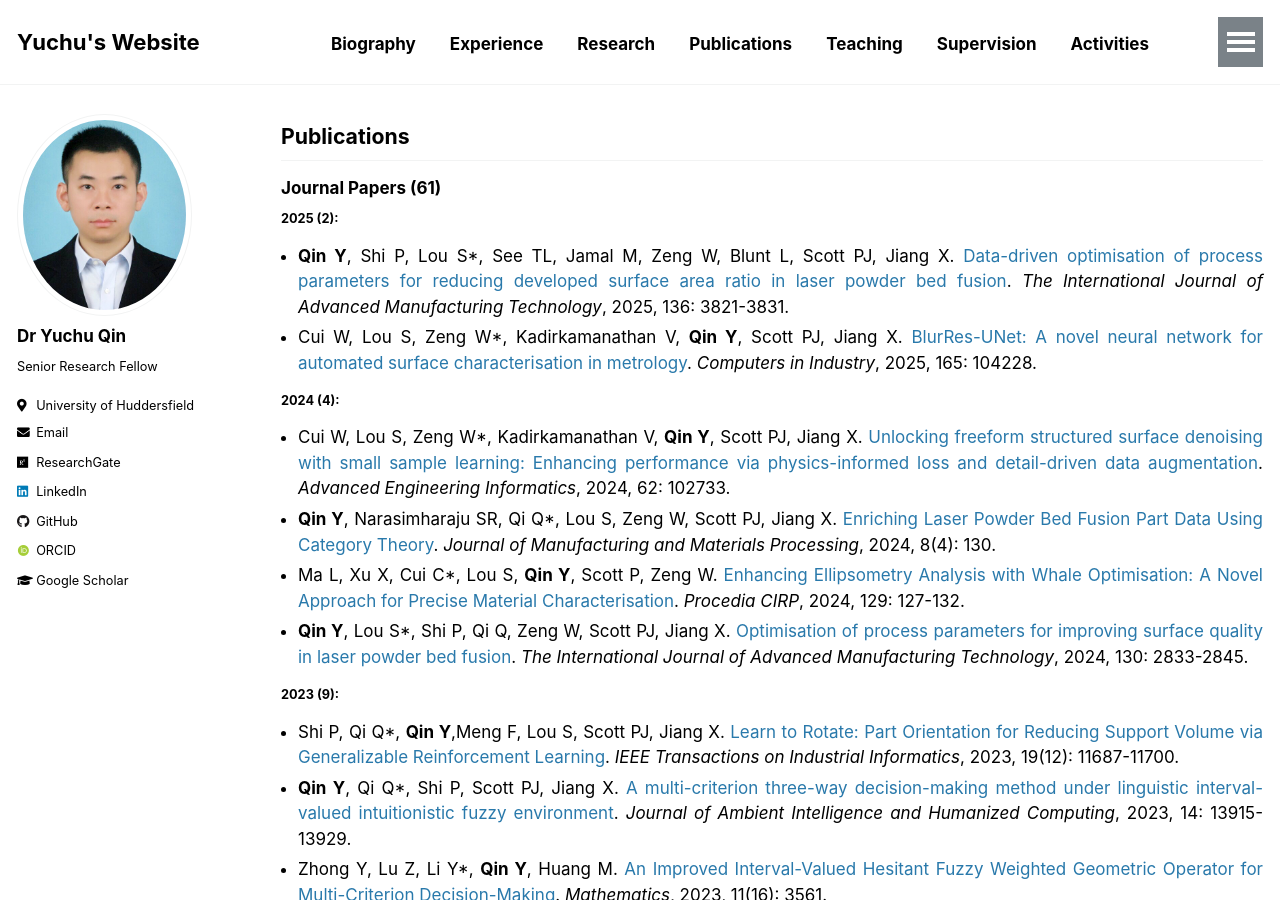
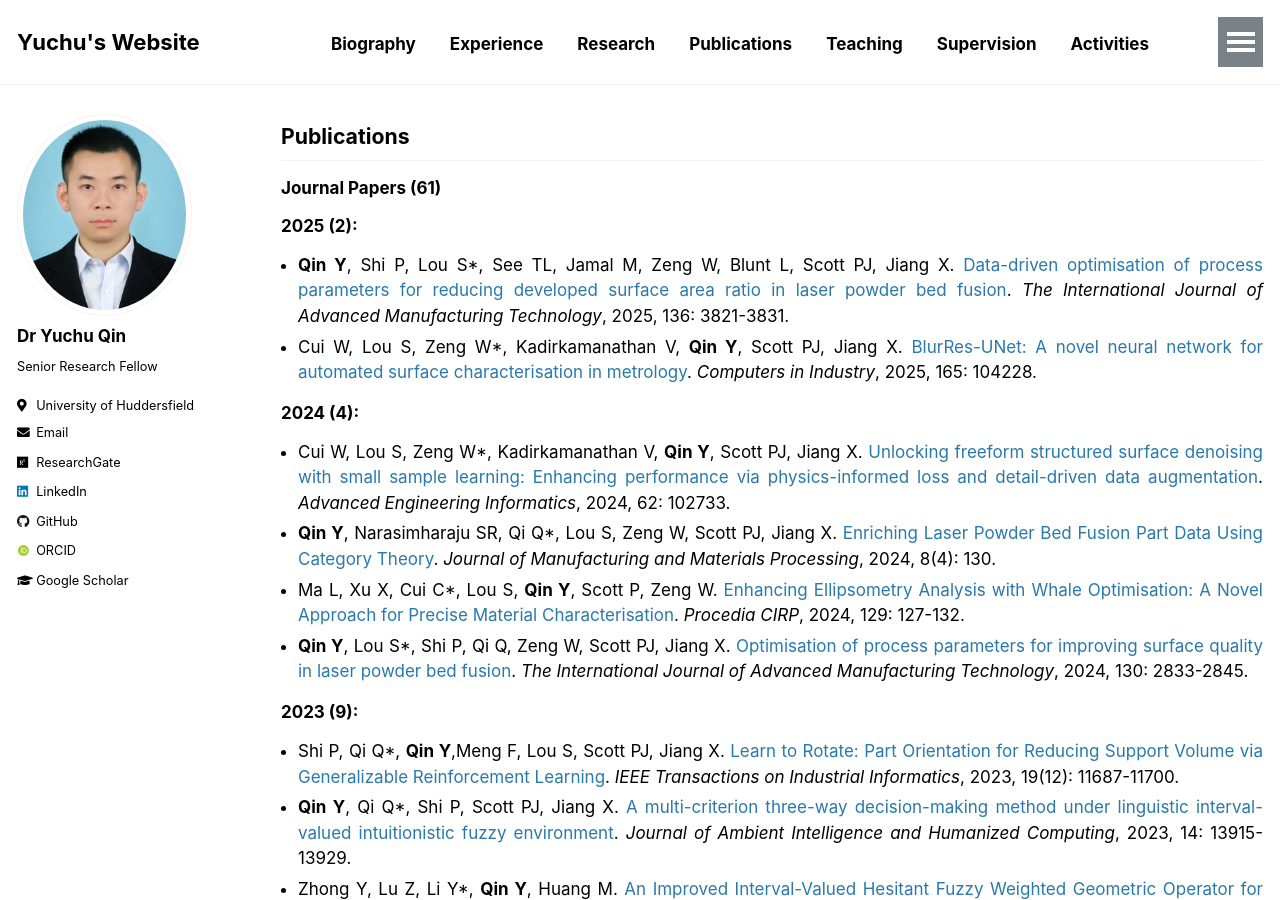
Before and after one commit to yuchu-qin/yuchu-qin.github.io, a Jekyll site: the page built from _pages/publications.md, in a window 1280 px wide and 900 px high. Built offline with Jekyll 4.4.1, drawn with Linux system fonts in a browser that asks for light colours; some web fonts are replaced; our own code applies the rules of GitHub Pages for plain Markdown files.

```diff
--- a/_pages/publications.md
+++ b/_pages/publications.md
@@ -5,17 +5,17 @@ author_profile: true
 
 ## Publications
 ### Journal Papers (61)
-#### 2025 (2):
+### 2025 (2):
 - **Qin Y**, Shi P, Lou S*, See TL, Jamal M, Zeng W, Blunt L, Scott PJ, Jiang X. [Data-driven optimisation of process parameters for reducing developed surface area ratio in laser powder bed fusion](https://link.springer.com/article/10.1007/s00170-025-15038-4). _The International Journal of Advanced Manufacturing Technology_, 2025, 136: 3821-3831.
 - Cui W, Lou S, Zeng W*, Kadirkamanathan V, **Qin Y**, Scott PJ, Jiang X. [BlurRes-UNet: A novel neural network for automated surface characterisation in metrology](https://www.sciencedirect.com/science/article/pii/S0166361524001568). _Computers in Industry_, 2025, 165: 104228.
 
-#### 2024 (4):
+### 2024 (4):
 - Cui W, Lou S, Zeng W*, Kadirkamanathan V, **Qin Y**, Scott PJ, Jiang X. [Unlocking freeform structured surface denoising with small sample learning: Enhancing performance via physics-informed loss and detail-driven data augmentation](https://www.sciencedirect.com/science/article/pii/S1474034624003811). _Advanced Engineering Informatics_, 2024, 62: 102733.
 - **Qin Y**, Narasimharaju SR, Qi Q*, Lou S, Zeng W, Scott PJ, Jiang X. [Enriching Laser Powder Bed Fusion Part Data Using Category Theory](https://www.mdpi.com/2504-4494/8/4/130). _Journal of Manufacturing and Materials Processing_, 2024, 8(4): 130.
 - Ma L, Xu X, Cui C*, Lou S, **Qin Y**, Scott P, Zeng W. [Enhancing Ellipsometry Analysis with Whale Optimisation: A Novel Approach for Precise Material Characterisation](https://www.sciencedirect.com/science/article/pii/S2212827124011594). _Procedia CIRP_, 2024, 129: 127-132.
 - **Qin Y**, Lou S*, Shi P, Qi Q, Zeng W, Scott PJ, Jiang X. [Optimisation of process parameters for improving surface quality in laser powder bed fusion](https://link.springer.com/article/10.1007/s00170-023-12826-8). _The International Journal of Advanced Manufacturing Technology_, 2024, 130: 2833-2845.
 
-#### 2023 (9):
+### 2023 (9):
 - Shi P, Qi Q*, **Qin Y**,Meng F, Lou S, Scott PJ, Jiang X. [Learn to Rotate: Part Orientation for Reducing Support Volume via Generalizable Reinforcement Learning](https://ieeexplore.ieee.org/abstract/document/10054468). _IEEE Transactions on Industrial Informatics_, 2023, 19(12): 11687-11700.
 - **Qin Y**, Qi Q*, Shi P, Scott PJ, Jiang X. [A multi-criterion three-way decision-making method under linguistic interval-valued intuitionistic fuzzy environment](https://link.springer.com/article/10.1007/s12652-022-04102-6). _Journal of Ambient Intelligence and Humanized Computing_, 2023, 14: 13915-13929.
 - Zhong Y, Lu Z, Li Y*, **Qin Y**, Huang M. [An Improved Interval-Valued Hesitant Fuzzy Weighted Geometric Operator for Multi-Criterion Decision-Making](https://www.mdpi.com/2227-7390/11/16/3561). _Mathematics_, 2023, 11(16): 3561.
@@ -26,21 +26,21 @@ author_profile: true
 - **Qin Y**, Qi Q*, Shi P, Lou S, Scott PJ, Jiang X. [Multi-Attribute Decision-Making Methods in Additive Manufacturing: The State of the Art](https://www.mdpi.com/2227-9717/11/2/497). _Processes_, 2023, 11(2): 497.
 - Zhong Y, Zhang H, Cao L, Li Y*, **Qin Y**, Luo X. [Power Muirhead mean operators of interval-valued intuitionistic fuzzy values in the framework of Dempster–Shafer theory for multiple criteria decision-making](https://link.springer.com/article/10.1007/s00500-022-07595-7). _Soft Computing_, 2023, 27: 763-782.
 
-#### 2022 (5):
+### 2022 (5):
 - Huang M, Zheng N, **Qin Y***, Tang Z, Zhang H, Fan B, Qin L. [Description Logic Ontology-Supported Part Orientation for Fused Deposition Modelling](https://www.mdpi.com/2227-9717/10/7/1290). _Processes_, 2022, 10(7): 1290.
 - Qin L, Huang M, Tang Z*, Zhong Y, **Qin Y**, Liu T. Coaxiality Evaluation Method of Shaft Parts for Double Least Material Requirements. _Journal of Mechanical Engineering_, 58(9): 231-243.
 - Li Z, Huang M, Zhong Y, **Qin Y***. [A Description Logic Based Ontology for Knowledge Representation in Process Planning for Laser Powder Bed Fusion](https://www.mdpi.com/2076-3417/12/9/4612). _Applied Sciences_, 2022, 12(9): 4612.
 - Zhong Y, Cao L, Zhang H, **Qin Y**, Huang M*, Luo X. [Hesitant fuzzy power Maclaurin symmetric mean operators in the framework of Dempster–Shafer theory for multiple criteria decision making](https://link.springer.com/article/10.1007/s12652-021-02932-4). _Journal of Ambient Intelligence and Humanized Computing_, 2022, 13: 1777-1797.
 - Shi P, Qi Q*, **Qin Y**, Scott PJ, Jiang X. [Highly interacting machining feature recognition via small sample learning](https://www.sciencedirect.com/science/article/pii/S073658452100140X). _Robotics and Computer-Integrated Manufacturing_, 2022, 73: 102260.
 
-#### 2021 (5):
+### 2021 (5):
 - **Qin Y**, Cui X, Huang M*, Zhong Y, Tang Z, Shi P. [Multiple-attribute decision-making based on picture fuzzy Archimedean power Maclaurin symmetric mean operators](https://link.springer.com/article/10.1007/s41066-020-00228-0). _Granular Computing_, 2021, 6: 737-761.
 - Huang M, Chen L, Zhong Y, **Qin Y***. [A generic method for multi-criterion decision-making problems in design for additive manufacturing](https://link.springer.com/article/10.1007/s00170-021-06832-x). _The International Journal of Advanced Manufacturing Technology_, 2021, 115: 2083-2095.
 - **Qin Y**, Qi Q*, Shi P, Scott PJ, Jiang X. [Status, issues, and future of computer-aided part orientation for additive manufacturing](https://link.springer.com/article/10.1007/s00170-021-06996-6). _The International Journal of Advanced Manufacturing Technology_, 2021, 115: 1295-1328.
 - Shi P, Qi Q*, **Qin Y**, Scott PJ, Jiang X. [Intersecting Machining Feature Localization and Recognition via Single Shot Multibox Detector](https://ieeexplore.ieee.org/document/9222288). _IEEE Transactions on Industrial Informatics_, 2021, 17(5): 3292-3302.
 - **Qin Y**, Qi Q*, Shi P, Scott PJ, Jiang X. [Automatic determination of part build orientation for laser powder bed fusion](https://www.tandfonline.com/doi/full/10.1080/17452759.2020.1832793). _Virtual and Physical Prototyping_, 2021, 16(1): 29-49.
 
-#### 2020 (7):
+### 2020 (7):
 - **Qin Y**, Qi Q*, Shi P, Scott PJ, Jiang X. [Novel operational laws and powerMuirhead mean operators of picture fuzzy values in the framework of Dempster-Shafer theory for multiple criteria decision making](https://www.sciencedirect.com/science/article/pii/S0360835220305520). _Computers & Industrial Engineering_, 2020, 149: 106853.
 - **Qin Y**, Qi Q*, Shi P, Scott PJ, Jiang X. [Automatic generation of alternative build orientations for laser powder bed fusion based on facet clustering](https://www.tandfonline.com/doi/full/10.1080/17452759.2020.1756086). _Virtual and Physical Prototyping_, 2020, 15(3): 307-324.
 - **Qin Y**, Qi Q*, Shi P, Scott PJ, Jiang X. [Linguistic interval-valued intuitionistic fuzzy Archimedean prioritised aggregation operators for multi-criteria decision making](https://content.iospress.com/articles/journal-of-intelligent-and-fuzzy-systems/ifs191385). _Journal of Intelligent & Fuzzy Systems_, 2020, 38(4): 4643-4666.
@@ -49,7 +49,7 @@ author_profile: true
 - **Qin Y**, Qi Q*, Scott PJ, Jiang X. [Multiple criteria decision making based on weighted Archimedean power partitioned Bonferroni aggregation operators of generalised orthopair membership grades](https://link.springer.com/article/10.1007/s00500-020-04676-3). _Soft Computing_, 2020, 24: 12329-12355.
 - **Qin Y**, Cui X, Huang M*, Zhong Y, Tang Z, Shi P. [Linguistic Interval-Valued Intuitionistic Fuzzy Archimedean Power Muirhead Mean Operators for Multiattribute Group Decision-Making](https://onlinelibrary.wiley.com/doi/full/10.1155/2020/2373762). _Complexity_, 2020, 2373762.
 
-#### 2019 (9):
+### 2019 (9):
 - **Qin Y**, Cui X, Huang M*, Zhong Y, Tang Z, Shi P. [Archimedean Muirhead Aggregation Operators of q-Rung Orthopair Fuzzy Numbers for Multicriteria Group Decision Making](https://onlinelibrary.wiley.com/doi/full/10.1155/2019/3103741). _Complexity_, 2019, 3103741.
 - Zhong Y, Guo X, Gao H, **Qin Y**, Huang M*, Luo X. [A new multi-criteria decision-making method based on Pythagorean hesitant fuzzy Archimedean Muirhead mean operators](https://content.iospress.com/articles/journal-of-intelligent-and-fuzzy-systems/ifs190704). _Journal of Intelligent & Fuzzy Systems_, 2019, 37(4): 5551-5571.
 - Zhong Y, Gao H, Guo X, **Qin Y**, Huang M*, Luo X. [Dombi power partitioned Heronian mean operators of q-rung orthopair fuzzy numbers for multiple attribute group decision making](https://journals.plos.org/plosone/article?id=10.1371/journal.pone.0222007). _Plos One_, 2019, 14(10): e0222007.
@@ -60,38 +60,38 @@ author_profile: true
 - Tang Z, Huang M*, Sun Y, Zhong Y, **Qin Y**, Huang J. [Coaxiality evaluation based on double material condition](https://www.sciencedirect.com/science/article/pii/S0263224119302891). _Measurement_, 2019, 141: 287-295.
 - **Qin Y**, Qi Q*, Scott PJ, Jiang X. [Status, comparison, and future of the representations of additive manufacturing data](https://www.sciencedirect.com/science/article/pii/S0010448518304202). _Computer-Aided Design_, 2019, 111: 44-64.
 
-#### 2018 (5):
+### 2018 (5):
 - Zhong Y, Jiang C*, **Qin Y**, Yang G, Huang M. Automatic Generation of Assembly Sequences Based on Ontology. _Computer Integrated Manufacturing Systems_, 2018, 24(6): 1345-1356.
 - Cui X, Cai S*, **Qin Y**. [Constructing a Linearly Combined Similarity Measure with High Accuracy for Assessing the Similarity between Linguistic Items](https://www.ijeas.org/constructing-a-linearly-combined-similarity-measure-with-high-accuracy-for-assessing-the-similarity-between-linguistic-items). _International Journal of Engineering and Applied Sciences_, 2018, 5(5): 56-64.
 - **Qin Y**, Lu W*, Qi Q, Liu X, Huang M, Scott PJ, Jiang X. [Towards an ontology-supported case-based reasoning approach for computer-aided tolerance specification](https://www.sciencedirect.com/science/article/pii/S0950705117305348). _Knowledge-Based Systems_, 2018, 141: 129-147.
 - **Qin Y**, Lu W*, Qi Q, Liu X, Huang M, Scott PJ, Jiang X. [Towards a tolerance representation model for generating tolerance specification schemes and corresponding tolerance zones](https://link.springer.com/article/10.1007/s00170-018-1977-y). _The International Journal of Advanced Manufacturing Technology_, 2018, 97: 1801-1821.
 - **Qin Y**, Qi Q*, Lu W, Liu X, Scott PJ, Jiang X. [A review of representation models of tolerance information](https://link.springer.com/article/10.1007/s00170-017-1352-4). _The International Journal of Advanced Manufacturing Technology_, 2018, 95: 2193-2206.
 
-#### 2017 (3):
+### 2017 (3):
 - Cui X, Cai S*, **Qin Y**. [Similarity-based approach for accurately retrieving similar cases to intelligently handle online complaints](https://www.emerald.com/insight/content/doi/10.1108/k-10-2016-0271/full/html). _Kybernetes_, 2017, 46(7): 1223-1244.
 - **Qin Y**, Lu W, Qi Q*, Li T, Huang M, Scott PJ, Jiang X. [Explicitly representing the semantics of composite positional tolerance for patterns of holes](https://link.springer.com/article/10.1007/s00170-016-9457-8). _The International Journal of Advanced Manufacturing Technology_, 2017, 90: 2121-2137.
 - **Qin Y**, Lu W*, Qi Q, Liu X, Zhong Y, Scott PJ, Jiang X. [Status, Comparison, and Issues of Computer-Aided Design Model Data Exchange Methods Based on Standardized Neutral Files and Web Ontology Language File](https://asmedigitalcollection.asme.org/computingengineering/article-abstract/17/1/010801/472820/Status-Comparison-and-Issues-of-Computer-Aided). _Journal of Computing and Information Science in Engineering_, 2017, 17(1): 010801.
 
-#### 2016 (1):
+### 2016 (1):
 - Lu W, **Qin Y***, Qi Q, Zeng W, Zhong Y, Liu X, Jiang X. [Selecting a semantic similarity measure for concepts in two different CAD model data ontologies](https://www.sciencedirect.com/science/article/pii/S1474034616301501). _Advanced Engineering Informatics_, 2016, 30(3): 449-466.
 
-#### 2015 (4):
+### 2015 (4):
 - Zhong Y, Wang B*, Huang M, **Qin Y**, Wu S. Functional Tolerance Analysis Based on Description Logic. _Computer Integrated Manufacturing Systems_, 2015, 21(8): 2004-2013.
 - **Qin Y**, Lu W*, Liu X, Huang M, Zhou L, Jiang X. [Description logic-based automatic generation of geometric tolerance zones](https://link.springer.com/article/10.1007/s00170-015-6839-2). _The International Journal of Advanced Manufacturing Technology_, 2015, 79: 1221-1237.
 - Lu W, **Qin Y**, Liu X, Huang M*, Zhou L, Jiang X. [Enriching the semantics of variational geometric constraint data with ontology](https://www.sciencedirect.com/science/article/pii/S0010448515000020). _Computer-Aided Design_, 2015, 63: 72-85.
 - **Qin Y**, Lu W*, Qi Q, Liu X, Zhou L, Li T. [Ontology-based semantic interpretation of cylindricity specification in the next-generation GPS](https://www.sciencedirect.com/science/article/pii/S2212827115003169). _Procedia CIRP_, 2015, 27: 124-130.
 
-#### 2014 (2):
+### 2014 (2):
 - **Qin Y***, Zhong Y, Huang M, Liu F. [An assembly tolerance representation model based on spatial relations for generating assembly tolerance types](https://journals.sagepub.com/doi/full/10.1177/0954406213495501). _Proc IMechE Part C: Journal of Mechanical Engineering Science_, 2014, 228(6): 1005-1020.
 - Zhong Y, **Qin Y**, Huang M*, Lu W, Chang L. [Constructing a meta-model for assembly tolerance types with a description logic based approach](https://www.sciencedirect.com/science/article/pii/S0010448513002078). _Computer-Aided Design_, 2014, 48: 1-16.
 
-#### 2013 (4):
+### 2013 (4):
 - Zhong Y, **Qin Y**, Huang M, Lu W*, Gao W, Du Y. [Automatically generating assembly tolerance types with an ontology-based approach](https://www.sciencedirect.com/science/article/pii/S0010448513001036). _Computer-Aided Design_, 2013, 45(11): 1253-1275.
 - **Qin Y***, Zhong Y, Chang L, Huang M. Automatic Generation of Tolerance Types Based on Geometric Tolerance Description Logic. _Computer Integrated Manufacturing Systems_, 2013, 19(7): 1490-1499.
 - Zhong Y, **Qin Y***, Huang M, Zeng C. Tolerance RepresentationModel Based on Feature Surfaces and Spatial Relations. _Journal of Mechanical Engineering_, 2013, 49(11): 161-170.
 - Xie Y, Du Y, Zhong Y*, **Qin Y**. [Semantic Representation of Flatness Based on ALC(R) and Mathematical Definition](https://www.scientific.net/AMR.662.961). _Advanced Materials Research_, 2013, 662: 961-965.
 
-#### 2012 (1):
+### 2012 (1):
 - Xia X, Zhong Y*, **Qin Y**, Ji L. [Research on Operational Model of New-Generation GPS Based on Dynamic Description Logic](https://www.scientific.net/AMM.128-129.702). _Applied Mechanics and Materials_, 2012, 128: 702-705.
 
 ### Conference Papers (7)
```
